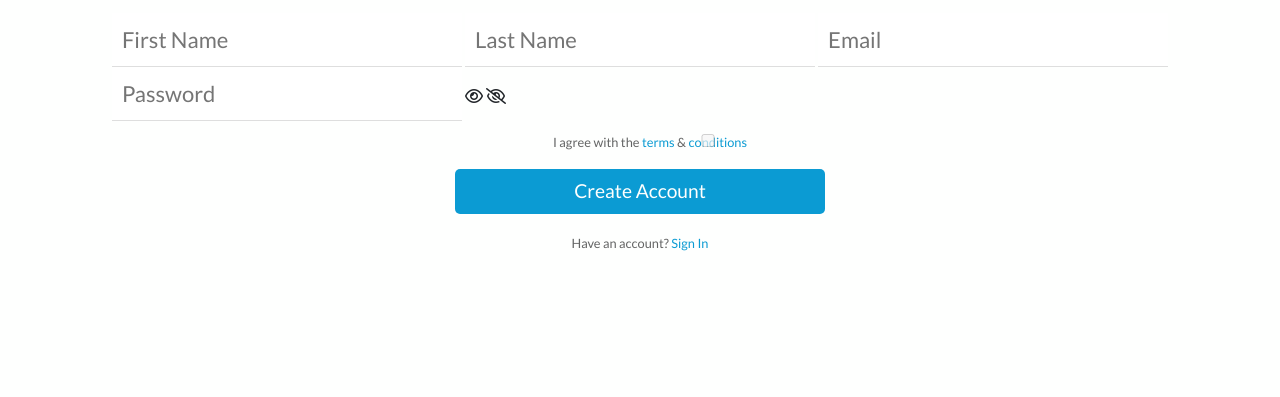
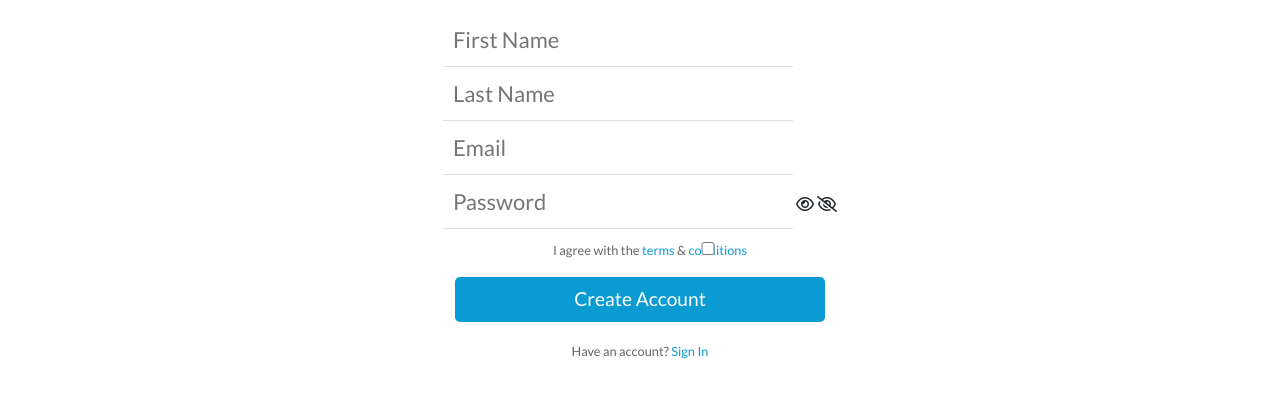
Before and after one commit to ijeomaemeruwa/newsapp-form, a plain HTML site: page create/create.html in a window 1280 px wide. Shown: the part 129-526 px from the top of the page. Drawn offline with nearby package versions, Linux system fonts and the light colour scheme.

Commit message:
minor fixes

```diff
--- a/create/create.css
+++ b/create/create.css
@@ -42,7 +42,7 @@ body {
     margin: auto;
 }
 
-.input-form {
+.form-input {
     display: flex;
     flex-direction: column;
 }
--- a/create/create.html
+++ b/create/create.html
@@ -32,7 +32,7 @@
 </form>
 
 <div class="form-check">
-<input class="form-check-input" type="checkbox" value="" id="defaultCheck2" disabled>
+<input class="form-check-input" type="checkbox" value="" id="defaultCheck2">
 <label class="form-check-label" for="defaultCheck2">
     <small>I agree with the <a href="#">terms</a> & <a href="#">conditions</a></small>
 </label>
--- a/reset/reset.css
+++ b/reset/reset.css
@@ -42,7 +42,7 @@ body {
     margin: auto;
 }
 
-.input-form {
+.form-input {
     display: flex;
     flex-direction: column;
 }
```
